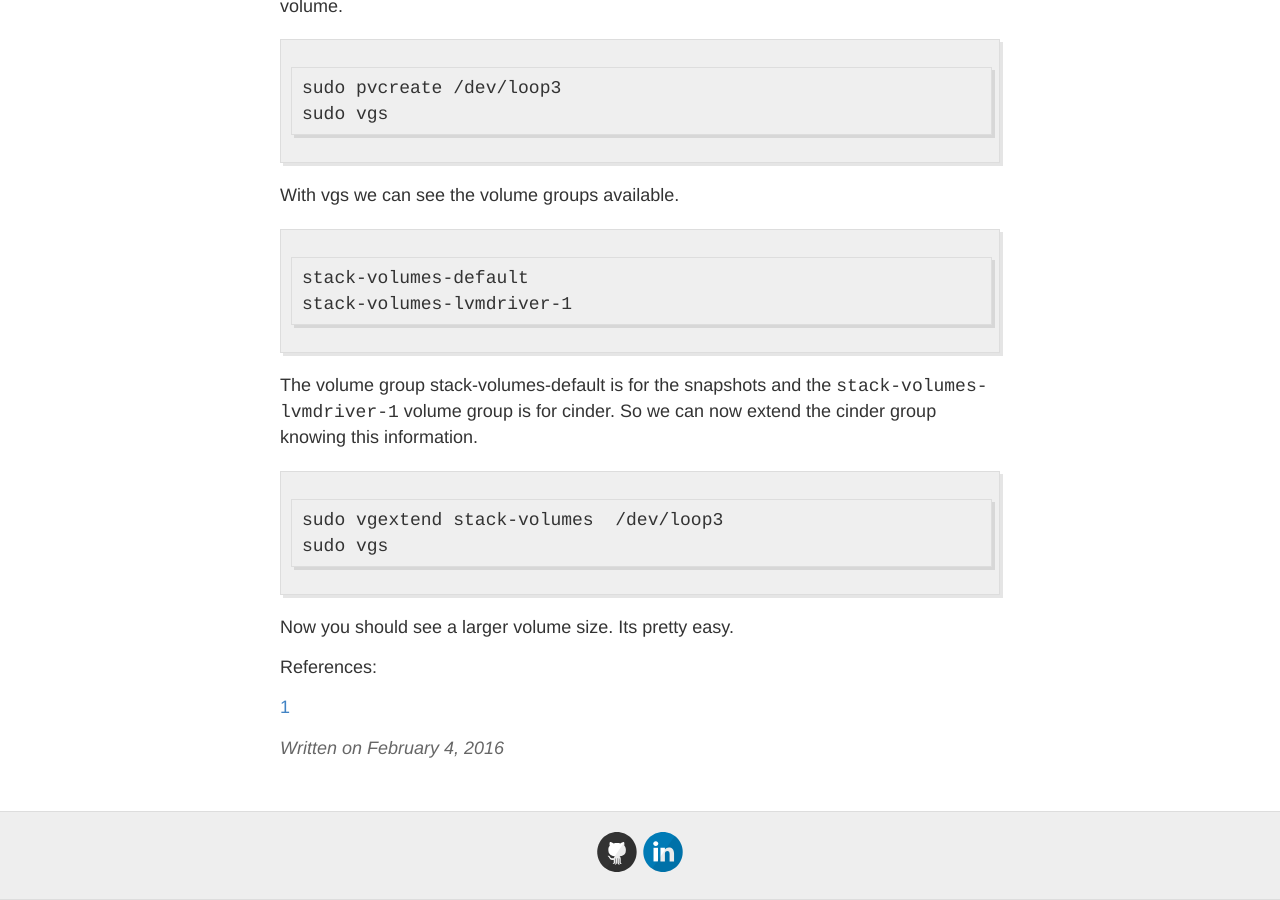
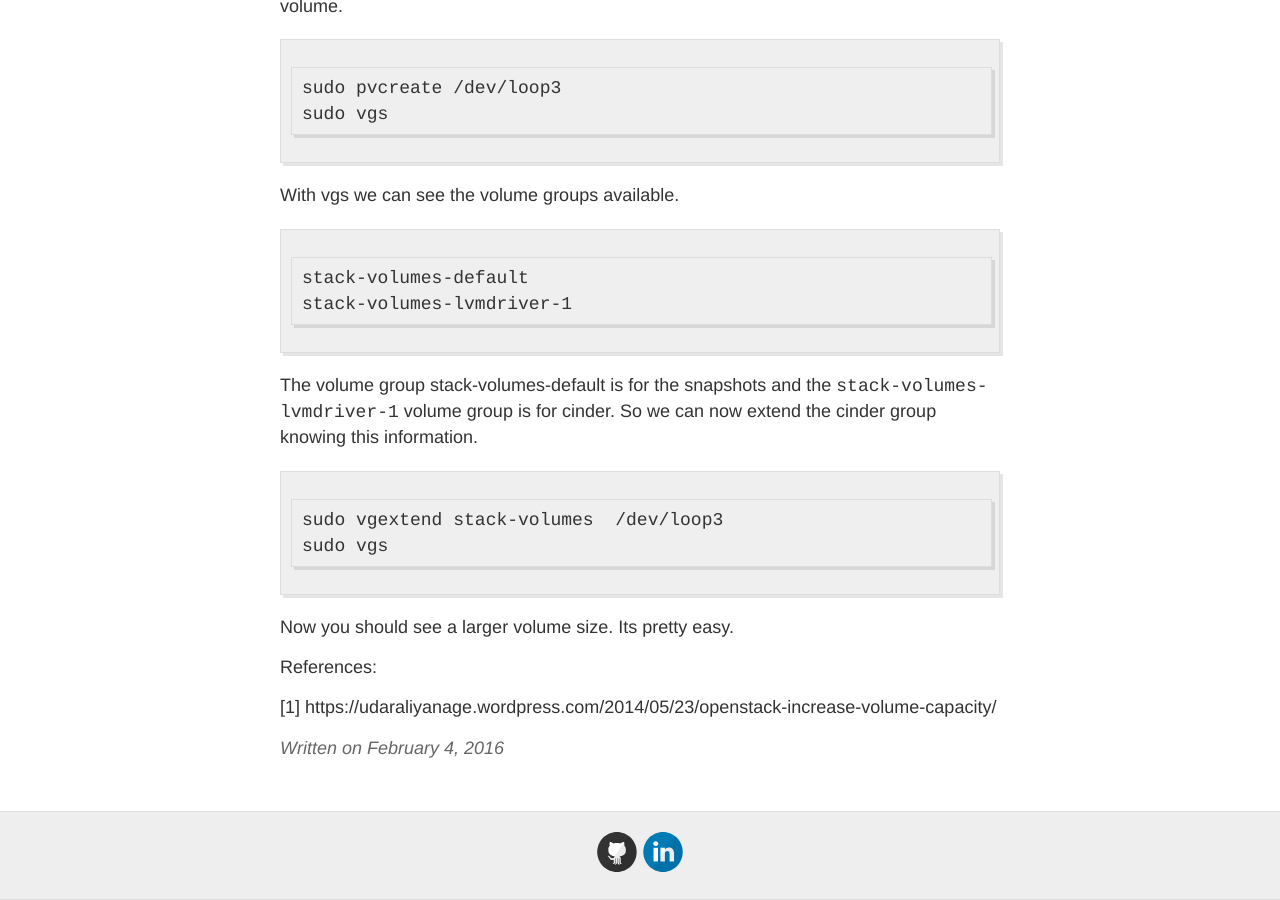
Before and after one commit to cp16net/cp16net.github.io, a Jekyll site: the page built from _posts/2016-02-04-Make-Larger-Volume-For-Cinder-To-Use-In-Devstack.md, in a window 1280 px wide and 900 px high, scrolled down 1311 px. Built offline with Jekyll 4.4.1, drawn with Linux system fonts in a browser that asks for light colours.

Commit message:
add reference

```diff
--- a/_posts/2016-02-04-Make-Larger-Volume-For-Cinder-To-Use-In-Devstack.md
+++ b/_posts/2016-02-04-Make-Larger-Volume-For-Cinder-To-Use-In-Devstack.md
@@ -58,4 +58,4 @@ Now you should see a larger volume size. Its pretty easy.
 
 References:
 
-[1](https://udaraliyanage.wordpress.com/2014/05/23/openstack-increase-volume-capacity/)
+\[1\] https://udaraliyanage.wordpress.com/2014/05/23/openstack-increase-volume-capacity/
```
